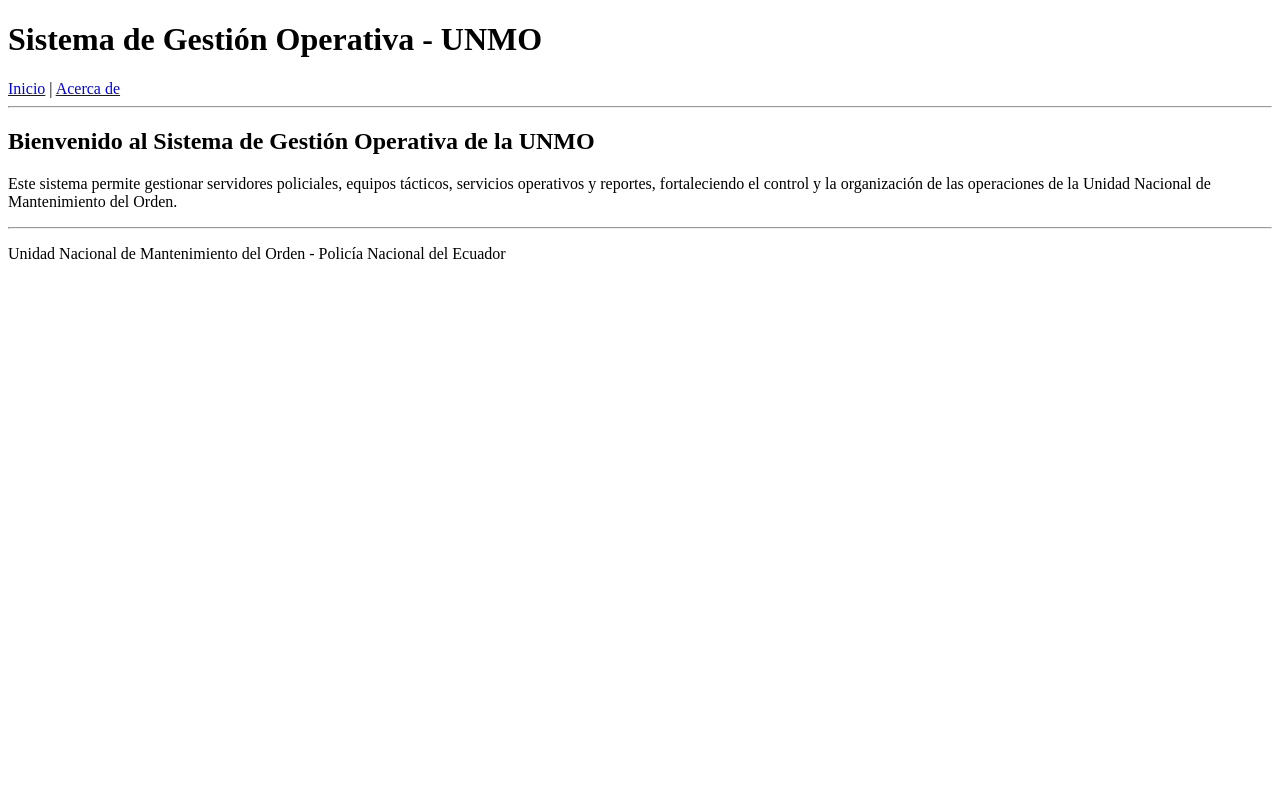
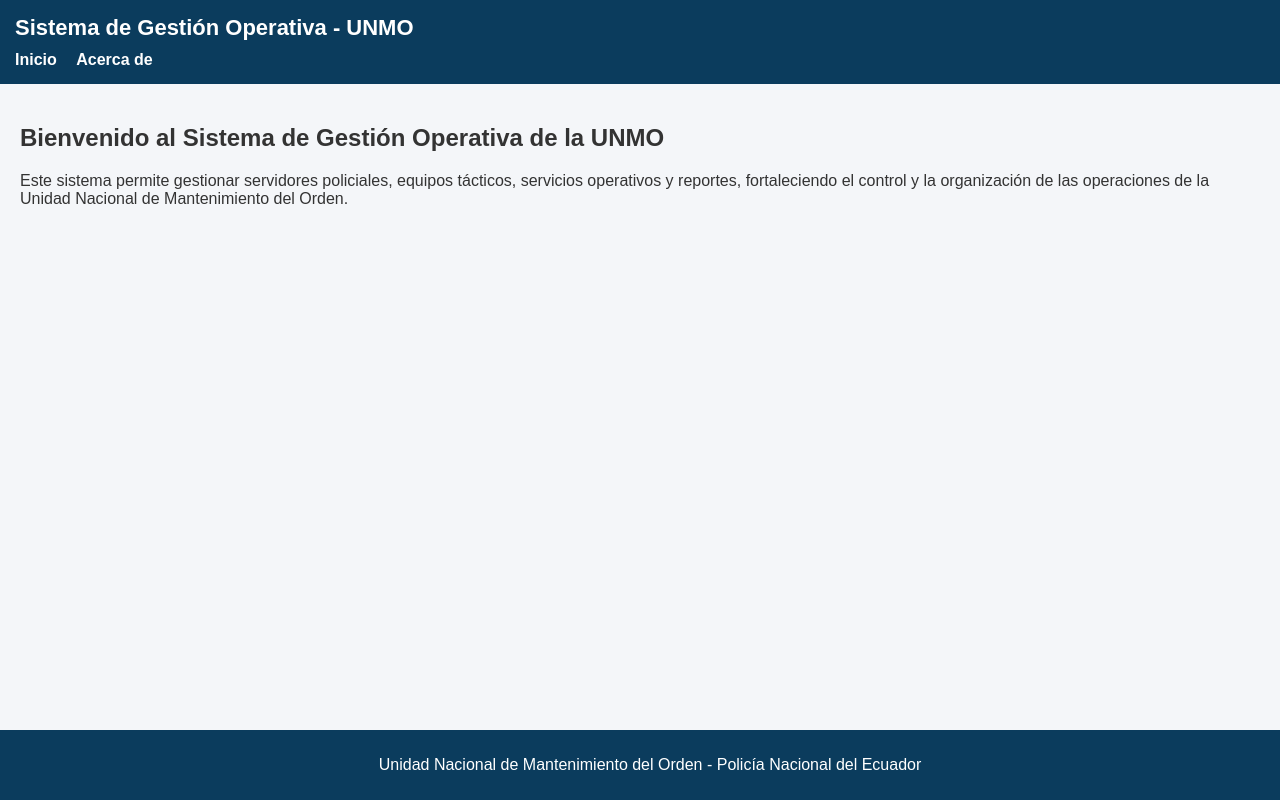
Before and after one commit to AlexanderEstrada1992/2526---DESARROLLO-DE-APLICACIONES-WEB-A-, a Flask app: page / in a window 1280 px wide. Run offline with Flask 3, Linux system fonts and the light colour scheme.

Commit message:
Agrega estilos CSS y vincula base.html

```diff
--- /dev/null
+++ b/static/styles.css
@@ -0,0 +1,46 @@
+body {
+    margin: 0;
+    font-family: Arial, Helvetica, sans-serif;
+    background-color: #f4f6f9;
+    color: #333;
+}
+
+header {
+    background-color: #0b3c5d;
+    color: white;
+    padding: 15px;
+}
+
+header h1 {
+    margin: 0;
+    font-size: 22px;
+}
+
+nav {
+    margin-top: 10px;
+}
+
+nav a {
+    color: white;
+    margin-right: 15px;
+    text-decoration: none;
+    font-weight: bold;
+}
+
+nav a:hover {
+    text-decoration: underline;
+}
+
+main {
+    padding: 20px;
+}
+
+footer {
+    background-color: #0b3c5d;
+    color: white;
+    text-align: center;
+    padding: 10px;
+    position: fixed;
+    bottom: 0;
+    width: 100%;
+}
--- a/templates/base.html
+++ b/templates/base.html
@@ -3,16 +3,18 @@
 <head>
     <meta charset="UTF-8">
     <title>Sistema de Gestión Operativa UNMO</title>
+
+    <!-- Enlace al archivo CSS -->
+    <link rel="stylesheet" href="{{ url_for('static', filename='styles.css') }}">
 </head>
 <body>
 
     <header>
         <h1>Sistema de Gestión Operativa - UNMO</h1>
         <nav>
-            <a href="/">Inicio</a> |
+            <a href="/">Inicio</a>
             <a href="/about">Acerca de</a>
         </nav>
-        <hr>
     </header>
 
     <main>
@@ -20,7 +22,6 @@
         {% endblock %}
     </main>
 
-    <hr>
     <footer>
         <p>Unidad Nacional de Mantenimiento del Orden - Policía Nacional del Ecuador</p>
     </footer>
```
